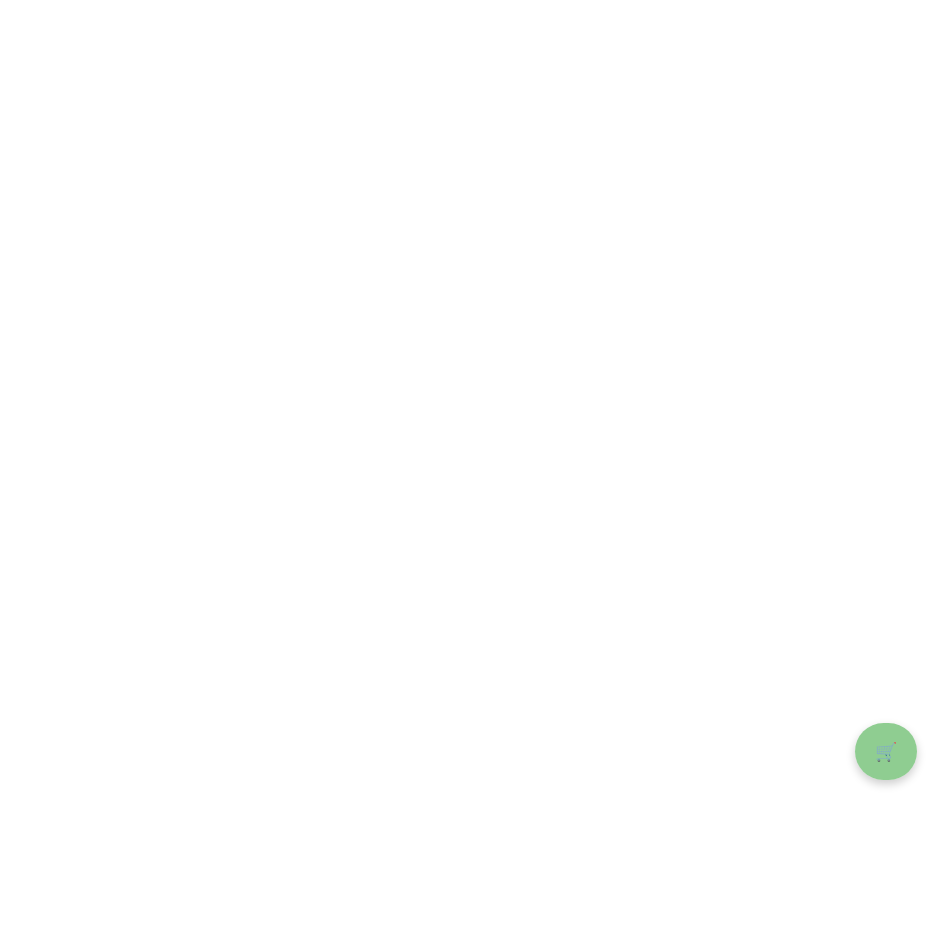
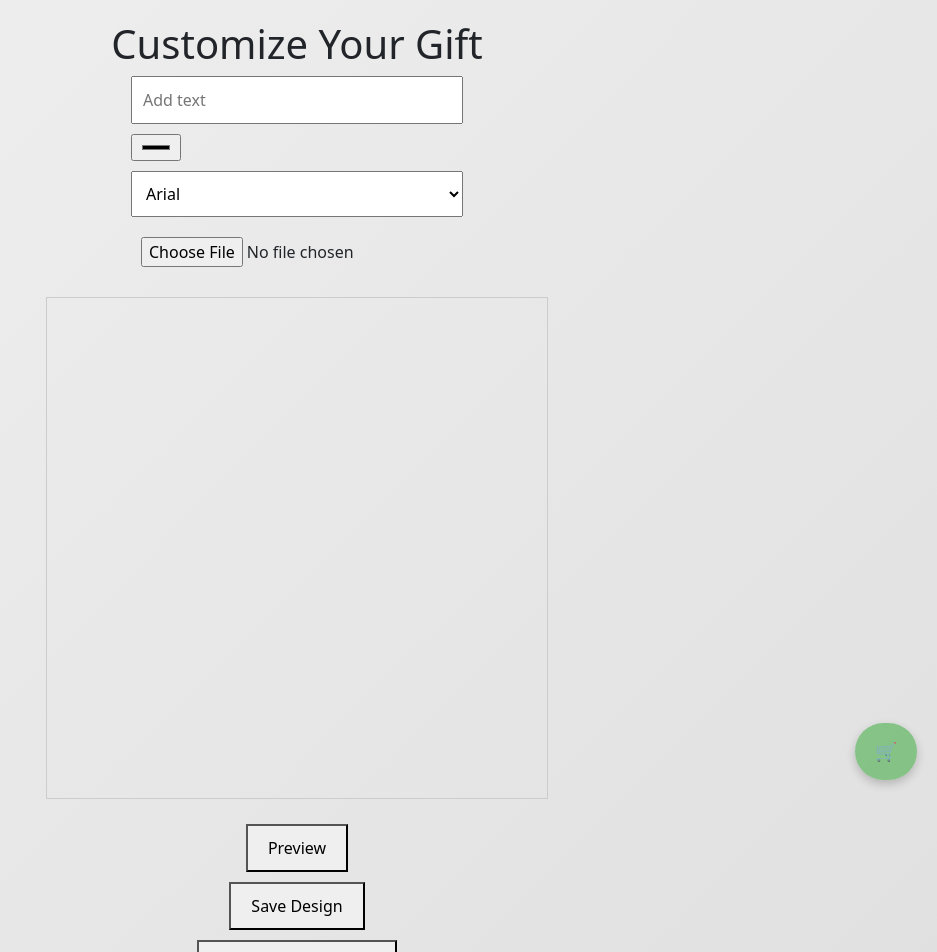
Before and after one commit to rathanpaki/eco, a React (Create React App) app: page /customize in a window 1280 px wide. Before the commit this address had no page. Shown: the top 952 px of the page, without its empty margins (343-1280 px from the left). Before the commit the page ends 800 px from the top, so only its background shows below. Built offline with nearby package versions, Linux system fonts and the light colour scheme.

Commit message:
Add Customization page for personalized gifts; update routing and Navbar link

```diff
--- a/src/App.js
+++ b/src/App.js
@@ -11,6 +11,7 @@ import ShoppingCart from "./pages/shoppingCart";
 import WishList from "./pages/wishList";
 import Checkout from "./pages/checkOut";
 import AdminDashboard from "./pages/adminDashboard";
+import Customization from "./pages/customization";
 
 function App() {
   const [isCartOpen, setIsCartOpen] = useState(false);
@@ -27,7 +28,10 @@ function App() {
         </button>
 
         {/* Shopping Cart Overlay */}
-        <ShoppingCart isOpen={isCartOpen} onClose={() => setIsCartOpen(false)} />
+        <ShoppingCart
+          isOpen={isCartOpen}
+          onClose={() => setIsCartOpen(false)}
+        />
 
         {/* Main Routes */}
         <Routes>
@@ -40,6 +44,7 @@ function App() {
           <Route path="/wishlist" element={<WishList />} />
           <Route path="/checkout" element={<Checkout />} />
           <Route path="/admin-dashboard" element={<AdminDashboard />} />
+          <Route path="/customize" element={<Customization />} />
         </Routes>
       </div>
     </Router>
--- a/src/components/Navbar.js
+++ b/src/components/Navbar.js
@@ -20,7 +20,7 @@ const Navbar = () => {
             <Link to="/shop">Shop</Link>
           </li>
           <li>
-            <Link to="/personalization">Personalization</Link>
+            <Link to="/customize">Personalization</Link>
           </li>
           <li>
             <Link to="/contact">Contact Us</Link>
--- /dev/null
+++ b/src/css/customization.css
@@ -0,0 +1,35 @@
+.customization-page-eco {
+  display: flex;
+  flex-direction: column;
+  align-items: center;
+  padding: 20px;
+}
+
+.customization-tools-eco {
+  display: flex;
+  flex-direction: column;
+  gap: 10px;
+  margin-bottom: 20px;
+}
+
+.customization-tools-eco input,
+.customization-tools-eco select {
+  padding: 10px;
+  font-size: 16px;
+}
+
+.customization-canvas-eco {
+  border: 1px solid #ccc;
+  margin-bottom: 20px;
+}
+
+button.customization-btn-eco {
+  padding: 10px 20px;
+  font-size: 16px;
+  margin: 5px;
+  cursor: pointer;
+}
+
+button.customization-btn-eco:hover {
+  background-color: #ddd;
+}
--- /dev/null
+++ b/src/pages/customization.js
@@ -0,0 +1,106 @@
+import React, { useState, useRef, useEffect } from "react";
+import { useNavigate, useLocation } from "react-router-dom";
+import "../css/customization.css";
+
+const Customization = () => {
+  const [text, setText] = useState("");
+  const [color, setColor] = useState("#000000");
+  const [font, setFont] = useState("Arial");
+  const [image, setImage] = useState(null);
+  const canvasRef = useRef(null);
+  const navigate = useNavigate();
+  const location = useLocation();
+  const { product } = location.state || {};
+
+  useEffect(() => {
+    if (product) {
+      setImage(product.image);
+    }
+  }, [product]);
+
+  useEffect(() => {
+    drawCanvas();
+  }, [text, color, font, image]);
+
+  const handleTextChange = (e) => setText(e.target.value);
+  const handleColorChange = (e) => setColor(e.target.value);
+  const handleFontChange = (e) => setFont(e.target.value);
+  const handleImageChange = (e) =>
+    setImage(URL.createObjectURL(e.target.files[0]));
+
+  const drawCanvas = () => {
+    const canvas = canvasRef.current;
+    const ctx = canvas.getContext("2d");
+    ctx.clearRect(0, 0, canvas.width, canvas.height);
+
+    if (image) {
+      const img = new Image();
+      img.src = image;
+      img.onload = () => {
+        ctx.drawImage(img, 0, 0, canvas.width, canvas.height);
+        drawText(ctx);
+      };
+    } else {
+      drawText(ctx);
+    }
+  };
+
+  const drawText = (ctx) => {
+    ctx.fillStyle = color;
+    ctx.font = `20px ${font}`;
+    ctx.fillText(text, 50, 50);
+  };
+
+  const handleSaveDesign = () => {
+    const canvas = canvasRef.current;
+    const design = canvas.toDataURL();
+    localStorage.setItem("savedDesign", design);
+    alert("Design saved!");
+  };
+
+  const handleProceedToCheckout = () => {
+    handleSaveDesign();
+    navigate("/checkout");
+  };
+
+  return (
+    <div className="customization-page-eco">
+      <h1>Customize Your Gift</h1>
+      <div className="customization-tools-eco">
+        <input
+          type="text"
+          placeholder="Add text"
+          value={text}
+          onChange={handleTextChange}
+        />
+        <input type="color" value={color} onChange={handleColorChange} />
+        <select value={font} onChange={handleFontChange}>
+          <option value="Arial">Arial</option>
+          <option value="Verdana">Verdana</option>
+          <option value="Times New Roman">Times New Roman</option>
+        </select>
+        <input type="file" accept="image/*" onChange={handleImageChange} />
+      </div>
+      <canvas
+        ref={canvasRef}
+        width="500"
+        height="500"
+        className="customization-canvas-eco"
+      />
+      <button className="customization-btn-eco" onClick={drawCanvas}>
+        Preview
+      </button>
+      <button className="customization-btn-eco" onClick={handleSaveDesign}>
+        Save Design
+      </button>
+      <button
+        className="customization-btn-eco"
+        onClick={handleProceedToCheckout}
+      >
+        Proceed to Checkout
+      </button>
+    </div>
+  );
+};
+
+export default Customization;
--- a/src/pages/shop.js
+++ b/src/pages/shop.js
@@ -81,8 +81,12 @@ const Shop = () => {
     }
   };
 
-  const navigateToProductDetails = (productId) => {
-    navigate(`/product/${productId}`);
+  const navigateToProductDetails = (product) => {
+    if (product.badge === "Personalized 🎁") {
+      navigate("/customize", { state: { product } });
+    } else {
+      navigate(`/product/${product.id}`);
+    }
   };
 
   return (
@@ -90,7 +94,14 @@ const Shop = () => {
       <div>
         <Navbar />
       </div>
-      <h1 style={{ color: "#388e3c", textAlign: "center", fontSize: "2rem", marginTop: "1rem" }}>
+      <h1
+        style={{
+          color: "#388e3c",
+          textAlign: "center",
+          fontSize: "2rem",
+          marginTop: "1rem",
+        }}
+      >
         Our Products
       </h1>
 
@@ -106,7 +117,10 @@ const Shop = () => {
         >
           Personalized
         </button>
-        <button className="btn eco" onClick={() => filterProducts("Biodegradable 🌿")}>
+        <button
+          className="btn eco"
+          onClick={() => filterProducts("Biodegradable 🌿")}
+        >
           Eco
         </button>
         <button
@@ -115,7 +129,10 @@ const Shop = () => {
         >
           Recycled
         </button>
-        <button className="btn nature" onClick={() => filterProducts("Nature-Inspired 🌿")}>
+        <button
+          className="btn nature"
+          onClick={() => filterProducts("Nature-Inspired 🌿")}
+        >
           Nature
         </button>
       </div>
@@ -126,7 +143,7 @@ const Shop = () => {
             <div
               key={product.id}
               className="product-card"
-              onClick={() => navigateToProductDetails(product.id)}
+              onClick={() => navigateToProductDetails(product)}
             >
               <span className="badge">{product.badge}</span>
               <div className="product-image-container">
```
Also changed, not shown: src/pages/shoppingCart.js (line endings or trailing spaces).
